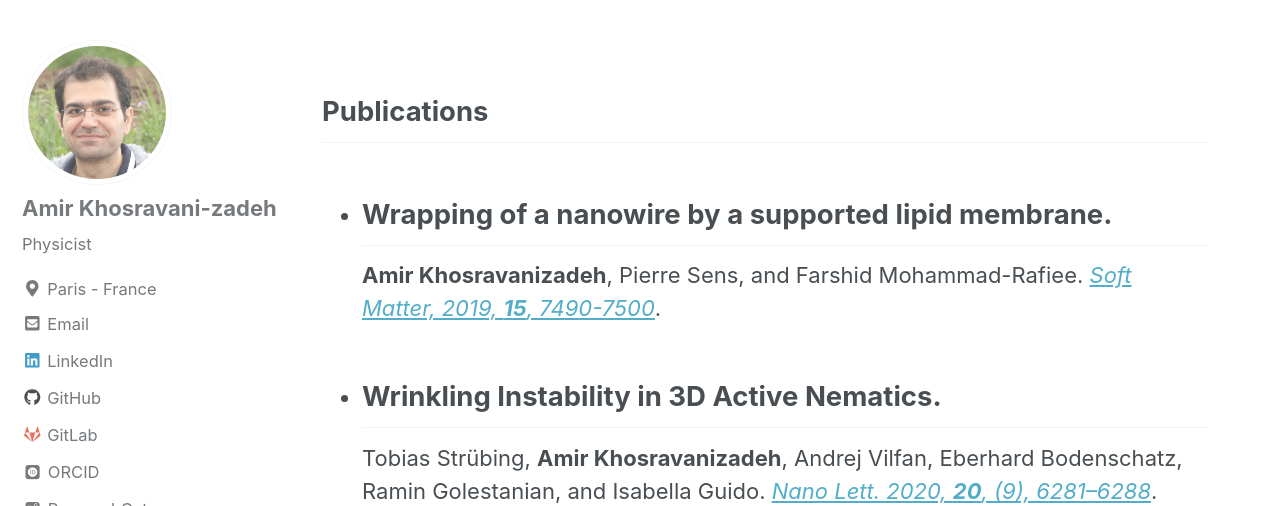
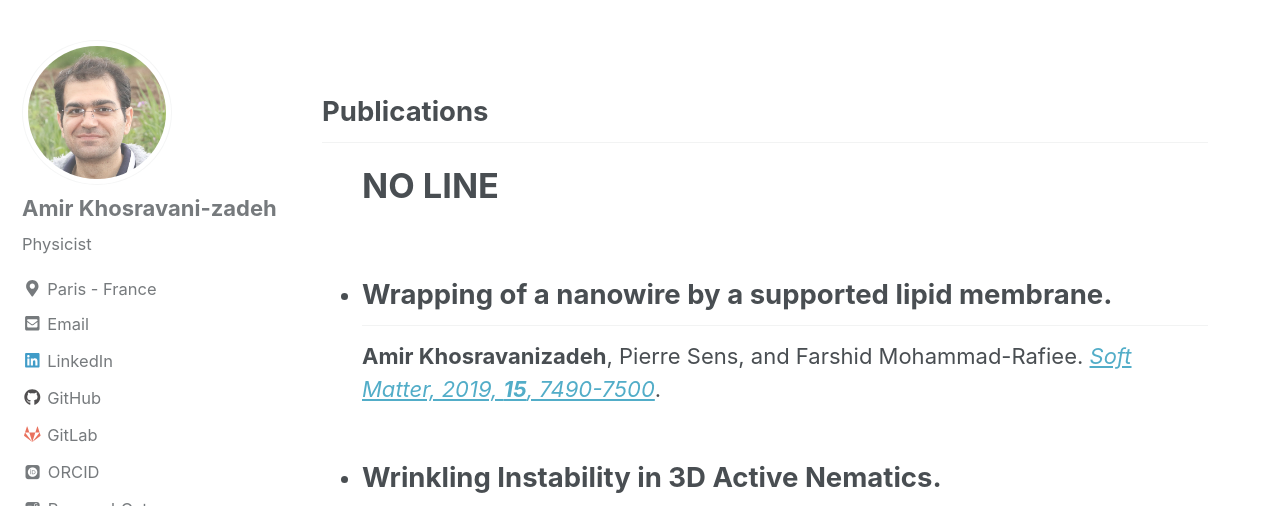
Before and after one commit to amir-khosravanizadeh/amir-khosravanizadeh.github.io, a Jekyll site: the page built from _pages/publications.md, in a window 1280 px wide and 900 px high, cut to the strip 394-900 px from the top of the window. Built offline with Jekyll 4.4.1, drawn with Linux system fonts in a browser that asks for light colours; nearby versions of some CDN libraries; some web fonts are replaced.

Commit message:
Update publications.md

```diff
--- a/_pages/publications.md
+++ b/_pages/publications.md
@@ -11,6 +11,11 @@ header:
 
 ## Publications
 
+<div id="user-content-toc">
+  <ul>
+    <summary><h1 style="display: inline-block;">NO LINE</h1></summary>
+  </ul>
+</div>
 
 - <h2> Wrapping of a nanowire by a supported lipid membrane.</h2>
 **Amir Khosravanizadeh**,   Pierre Sens,  and  Farshid Mohammad-Rafiee. [*Soft Matter, 2019, **15**, 7490-7500*](https://pubs.rsc.org/en/content/articlelanding/2019/SM/C9SM00618D).
@@ -20,4 +25,5 @@ Tobias Strübing, **Amir Khosravanizadeh**, Andrej Vilfan, Eberhard Bodenschatz,
 
 - <h2>Role of particle local curvature in cellular wrapping.</h2>
 **Amir Khosravanizadeh**,   Pierre Sens,  and  Farshid Mohammad-Rafiee. [*J. R. Soc. Interface. 2022, **19**, 20220462*](https://royalsocietypublishing.org/doi/10.1098/rsif.2022.0462).
+
 - <h3>Wrinkling Instability in 3D Active Nematics.</h3> <br/>
```
